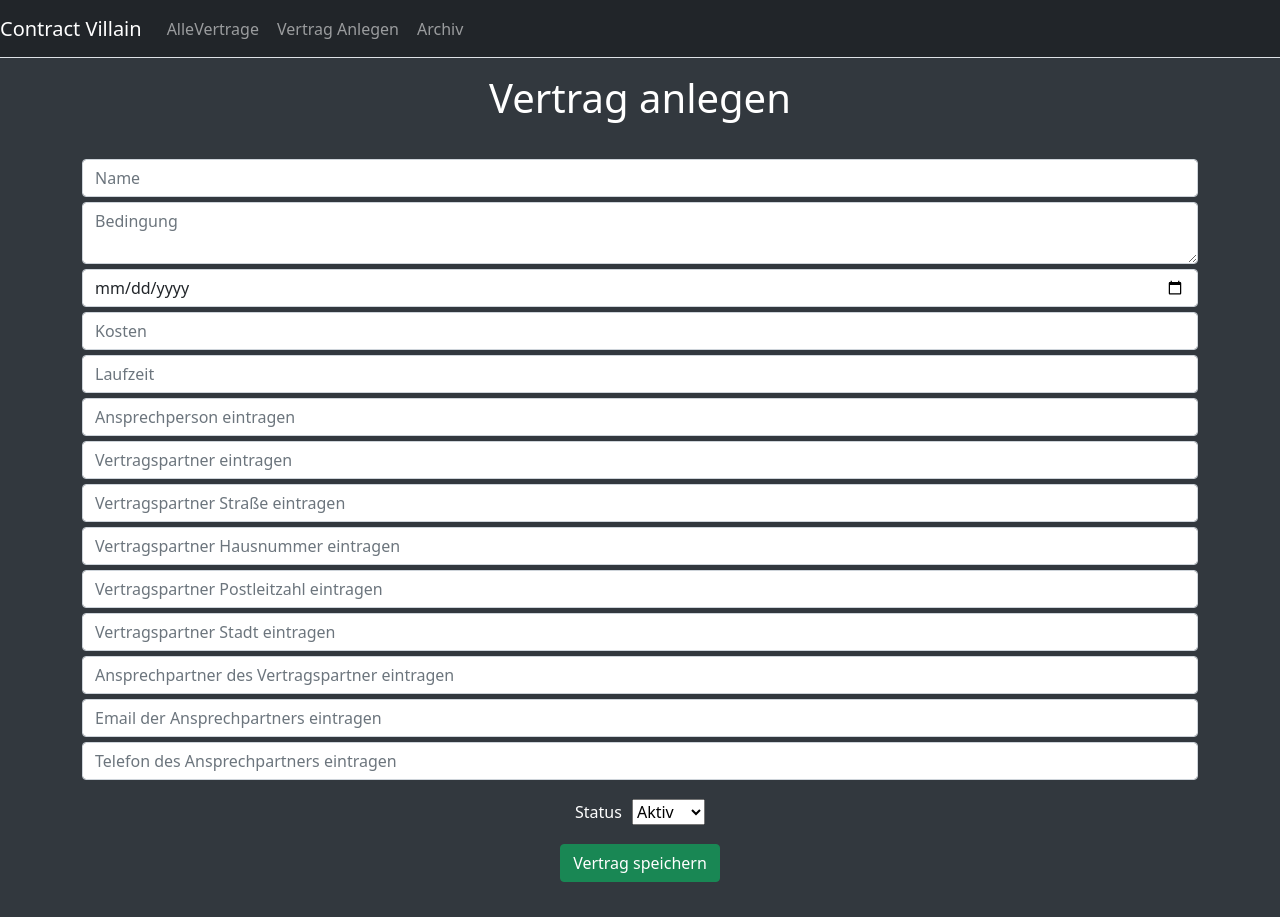
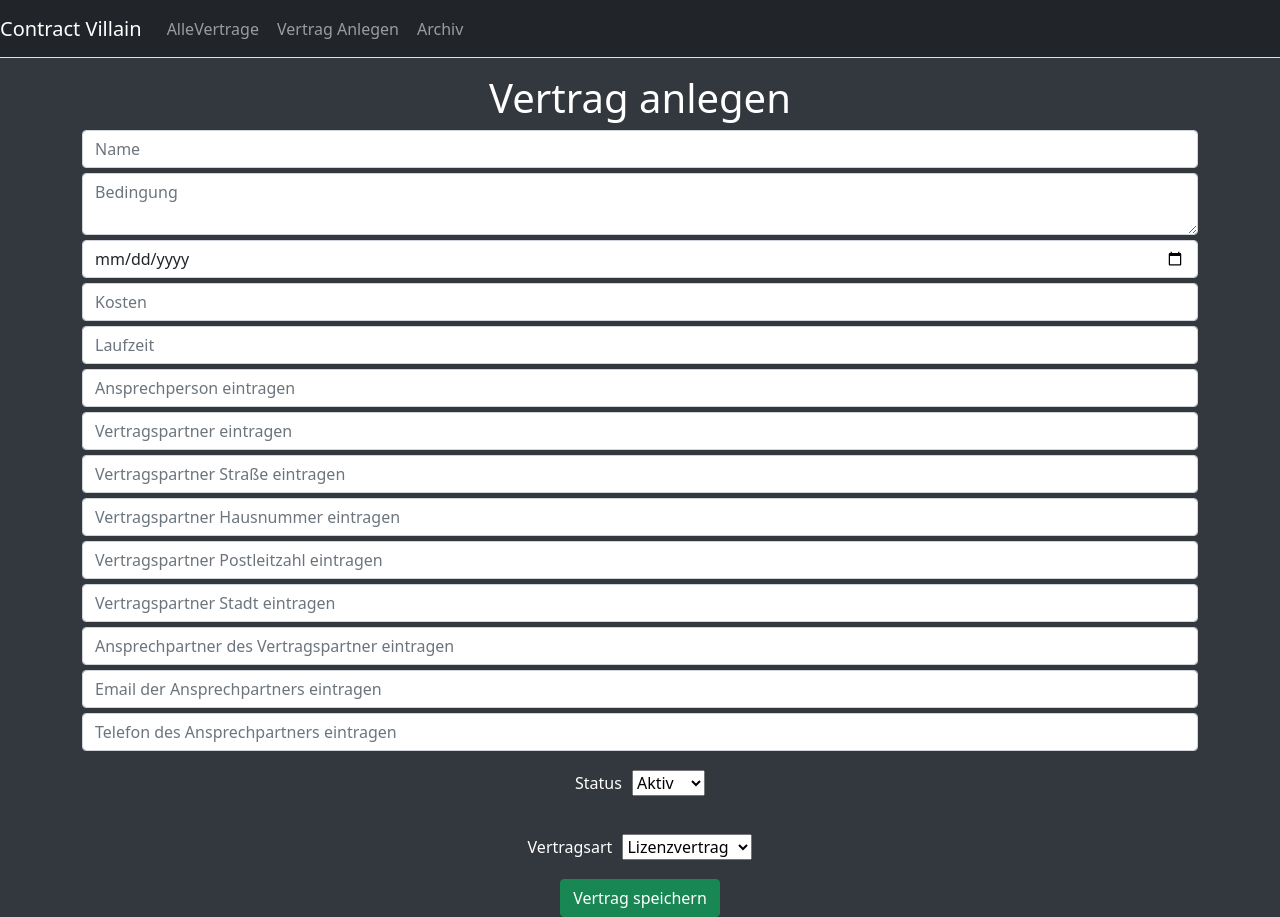
Before and after one commit to Henriette-Wien/Vertragsdatenbank, a React (Create React App) app in the folder src/frontendvertragsdatenbank/: page /add in a window 1280 px wide. Before the commit the page ends 882 px from the top, so only its background shows below. Built offline with nearby package versions, Linux system fonts and the light colour scheme.

Commit message:
vertragsart

```diff
--- a/src/frontendvertragsdatenbank/src/components/AlleVertraege.jsx
+++ b/src/frontendvertragsdatenbank/src/components/AlleVertraege.jsx
@@ -3,7 +3,7 @@ import VertragService from "../services/vertrag.service";
 import BootstrapTable from 'react-bootstrap-table-next';
 import 'react-bootstrap-table2-toolkit/dist/react-bootstrap-table2-toolkit.min.css';
 import ToolkitProvider, {Search} from 'react-bootstrap-table2-toolkit';
-
+import cellEditFactory from 'react-bootstrap-table2-editor';
 
 export default class AlleVertraege extends Component {
     constructor(props) {
@@ -57,7 +57,7 @@ export default class AlleVertraege extends Component {
         VertragService.getVertragById(this.state.searchVertragById)
             .then(response => {
                 this.setState({
-                    tutorials: response.data
+                    vertrag: response.data
                 });
                 console.log(response.data);
             })
@@ -84,7 +84,7 @@ export default class AlleVertraege extends Component {
         }, {
             dataField: 'status',
             text: 'Status',
-            sort: true
+            sort: true,
         }, {
             dataField: 'kosten',
             text: 'Kosten',
@@ -131,31 +131,40 @@ export default class AlleVertraege extends Component {
             sort: true
         }];
 
-      const { vertraege } = this.state;
-      const { SearchBar } = Search;
+        const {vertraege} = this.state;
+        const {SearchBar} = Search;
+        const selectOptions = {
+            0: 'aktiv',
+            1: 'inaktiv'
+        };
         return <div className='container'>
             <h1>Alle Verträge</h1>
 
 
             <ToolkitProvider
                 keyField="id"
-              data={ vertraege }
-              columns={ columns }
+                data={vertraege}
+                columns={columns}
                 search
             >
                 {
                     props => (
                         <div>
-                          <SearchBar { ...props.searchProps } />
-                          <hr />
+                            <SearchBar {...props.searchProps} />
+                            <hr/>
                             <BootstrapTable
+
                                 {
-                                  ...props.baseProps }
+                                    ...props.baseProps}
                                 bootstrap4
                                 wrapperClasses="table-responsive"
                                 rowClasses="text-nowrap"
                                 hover
                                 striped
+                                cellEdit={cellEditFactory({
+                                    mode: 'click',
+                                    blurToSave: true
+                                })}
                             />
                       </div>
                   )
--- a/src/frontendvertragsdatenbank/src/components/VertragAnlegen.jsx
+++ b/src/frontendvertragsdatenbank/src/components/VertragAnlegen.jsx
@@ -8,6 +8,7 @@ export default class VertragAnlegen extends Component {
         this.onChangeName = this.onChangeName.bind(this);
         this.onChangeKosten = this.onChangeKosten.bind(this);
         this.onChangeLaufzeit = this.onChangeLaufzeit.bind(this);
+        this.onChangeVertragsart = this.onChangeVertragsart.bind(this);
         this.onChangeBedingung = this.onChangeBedingung.bind(this);
         this.onChangeAbschlussdatum = this.onChangeAbschlussdatum.bind(this);
         this.onChangeStatus = this.onChangeStatus.bind(this);
@@ -31,6 +32,7 @@ export default class VertragAnlegen extends Component {
             bedingung: '',
             kosten: '',
             laufzeit: '',
+            vertragsart: '',
             status: 'aktiv',
             abschlussdatum: '',
             ansprechperson: "",
@@ -63,11 +65,19 @@ export default class VertragAnlegen extends Component {
         });
         console.log("Abschlussdatum eingetragen");
     }
+
     onChangeLaufzeit(e) {
         this.setState({
             laufzeit: e.target.value
         });
         console.log("Laufzeit eingetragen");
+    }
+
+    onChangeVertragsart(e) {
+        this.setState({
+            vertragsart: e.target.value
+        });
+        console.log("Vertragsart eingetragen");
     }
 
     onChangeKosten(e) {
@@ -160,6 +170,7 @@ export default class VertragAnlegen extends Component {
             kosten: this.state.kosten,
             ansprechperson: this.state.ansprechperson,
             vertragspartner: vertragspartner,
+            vertragsart: this.state.vertragsart
 
         };
 
@@ -170,11 +181,11 @@ export default class VertragAnlegen extends Component {
                     name: response.data.name,
                     bedingung: response.data.bedingung,
                     laufzeit: response.data.laufzeit,
+                    vertragsart: response.data.vertragsart,
                     status: response.data.status,
                     abschlussdatum: response.data.abschlussdatum,
                     kosten: response.data.kosten,
                     ansprechperson: response.data.ansprechperson,
-
 
 
                     submitted: true
@@ -201,6 +212,7 @@ export default class VertragAnlegen extends Component {
             ansprechpartner: "",
             email: "",
             telefon: "",
+            vertragsart: "",
             submitted: false
         });
     }
@@ -233,7 +245,7 @@ export default class VertragAnlegen extends Component {
             <div className="submit-form">
                 {this.state.submitted ? (
                     <div>
-                        <h4>Vertrag erfolreich eingetragen!</h4>
+                        <h4>Vertrag erfolgreich eingetragen!</h4>
                         <button className="btn btn-success" onClick={this.newAnschrift}>
                             Neuen Vertrag anlegen
                         </button>
@@ -242,7 +254,6 @@ export default class VertragAnlegen extends Component {
                     <div>
                         <h1>Vertrag anlegen</h1>
                         <div className="form-group">
-                            <label htmlFor="title"></label>
                             <input
                                 style={styleFormular}
                                 type="text"
@@ -259,7 +270,6 @@ export default class VertragAnlegen extends Component {
                         <div className="form-group">
                             <textarea
                                 style={styleFormular}
-                                type="textarea"
                                 className="form-control"
                                 id="bedingung"
                                 required
@@ -283,6 +293,7 @@ export default class VertragAnlegen extends Component {
                             </input>
                         </div>
                         <div className="form-group">
+
                             <input
                                 style={styleFormular}
                                 type="textarea"
@@ -290,7 +301,6 @@ export default class VertragAnlegen extends Component {
                                 id="kosten"
                                 required
                                 defaultValue={1000}
-                                decimalsLimit={2}
                                 value={this.state.kosten}
                                 onChange={this.onChangeKosten}
                                 name="kosten"
@@ -310,8 +320,6 @@ export default class VertragAnlegen extends Component {
                                 placeholder="Laufzeit"
                             />
                         </div>
-
-
                         <div className="form-group">
                             <input
                                 style={styleFormular}
@@ -325,7 +333,6 @@ export default class VertragAnlegen extends Component {
                                 placeholder="Ansprechperson eintragen"
                             />
                         </div>
-
                         <div className="form-group">
                             <input
                                 style={styleFormular}
@@ -434,7 +441,7 @@ export default class VertragAnlegen extends Component {
                             <div>
                                 <label style={styleStatus}>Status</label>
                                 <select onChange={this.onChangeStatus}>
-                                    <option value="aktiv" >Aktiv</option>
+                                    <option value="aktiv">Aktiv</option>
                                     <option value="inaktiv">Inaktiv</option>
                                     type="textarea"
                                     className="form-control"
@@ -445,6 +452,22 @@ export default class VertragAnlegen extends Component {
                                     placeholder="Status"
                                 </select>
                             </div>
+                        </div>
+                        <div className="form-group">
+                            <label style={styleStatus}>Vertragsart </label>
+                            <select onChange={this.onChangeVertragsart}>
+                                <option value="Lizenzvertrag">Lizenzvertrag</option>
+                                <option value="Arbeitsvertrag">Arbeitsvertrag</option>
+                                <option value="Kaufvertrag">Kaufvertrag</option>
+                                <option value="Sonstiges">Sonstiges</option>
+                                type="textarea"
+                                className="form-control"
+                                id="vertragsart"
+                                required
+                                onChange={this.onChangeVertragsart}
+                                name="vertragsart"
+                                placeholder="Vertragsart"
+                            </select>
                         </div>
                         <button onClick={this.saveVertrag} className="btn btn-success">
                             Vertrag speichern
@@ -462,4 +485,4 @@ const styleStatus = {
 }
 const styleFormular = {
         marginTop: '5px',
-    }
+}
--- a/src/frontendvertragsdatenbank/src/components/VertragUebersicht.jsx
+++ b/src/frontendvertragsdatenbank/src/components/VertragUebersicht.jsx
@@ -11,6 +11,12 @@ function VertragUebersicht() {
             <div>
                 <label>Viel Spaß!</label>
             </div>
+
+            <footer
+                style={{backgroundColor: 'rgba(0, 0, 0, 0.2)'}}>
+                &copy; {new Date().getFullYear()} Copyright:{' '}
+                Software Engineering Projekt von Anna-Maria Vater, Henriette Wien, Lukas Hatzenbühler und Raffael Maier
+            </footer>
         </div>
     )
 }
```
Also changed, not shown: package.json (+10 -1 lines), 2 other files (tests, documents, lock files or other folders). Lines whose indentation alone changed are shown as unchanged.
